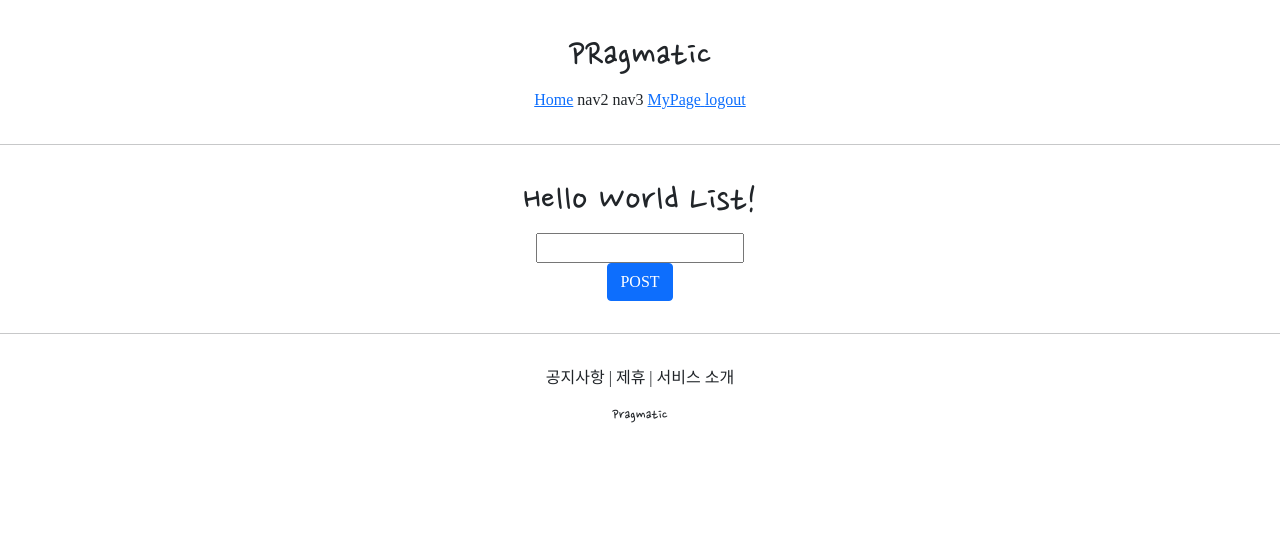
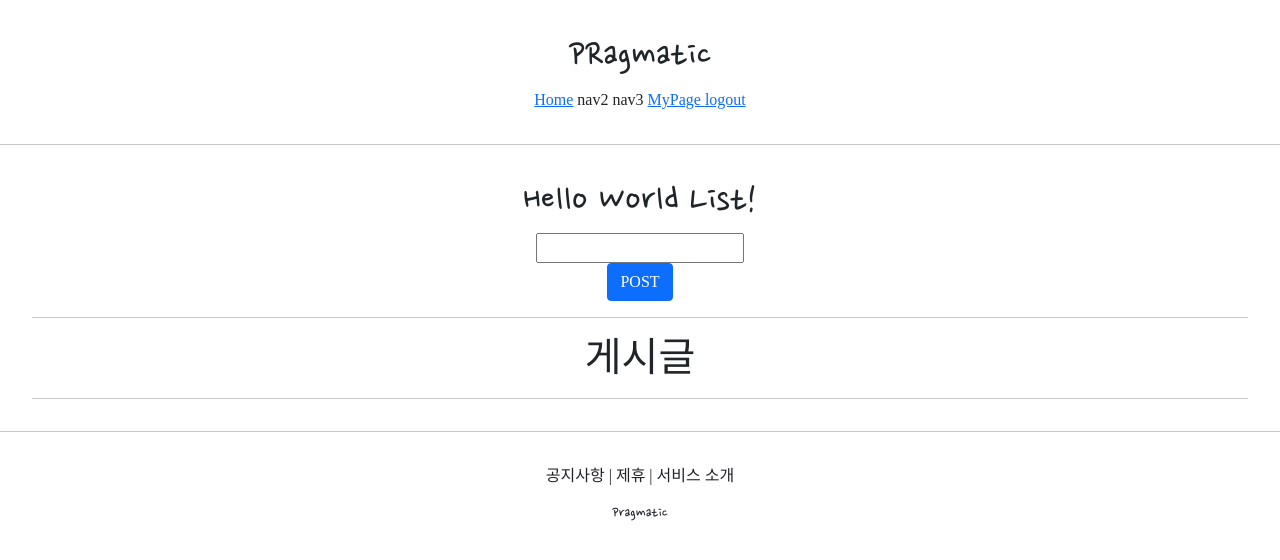
Before and after one commit to holawan/Pinterest, a Django app: page /accounts/hello_world/ in a window 1280 px wide. Shown: the top 560 px of the page. Run offline with Django 3.2, Linux system fonts and the light colour scheme; the visitor is signed in with stand-in values (Sample User, id 1); some web fonts are replaced.

Commit message:
메인페이지 css 수정

```diff
--- a/accountapp/templates/accountapp/hello_world.html
+++ b/accountapp/templates/accountapp/hello_world.html
@@ -33,15 +33,22 @@
     </form>
     {% comment %} 만약 views.py에서 넘어온 hello_world_output이 있다면 {% endcomment %}
 
-
+    <hr>
+    <h1 sytle = "text-align :center;">게시글</h1>
+    <hr>
     {% if hello_world_list %}
     {% comment %} hello_world_list를 돌면서 내부 요소 하나씩 출력  {% endcomment %}
       {% for hello_world in hello_world_list %}
-        <h1>{{hello_world.text}}</h1>
-        <form action="{% url 'accountapp:text_delete' hello_world.pk %}" method='POST'>
-          {% csrf_token %}
-          <input type="submit" class = "btn btn-danger" value="삭제" width="20px">
-        </form>
+        <div class="d-flex justify-content-between">
+          <h5>{{hello_world.pk}}번째 글 </h5>
+          <h4 class="col-8">{{hello_world.text}}</h4>
+          <hr>
+          <form action="{% url 'accountapp:text_delete' hello_world.pk %}" method='POST'>
+            {% csrf_token %}
+            <input type="submit" class = "btn btn-danger" value="삭제" width="20px">
+          </form>
+        </div>
+      <hr>
       {% endfor %}
     {% endif %}
 
```
